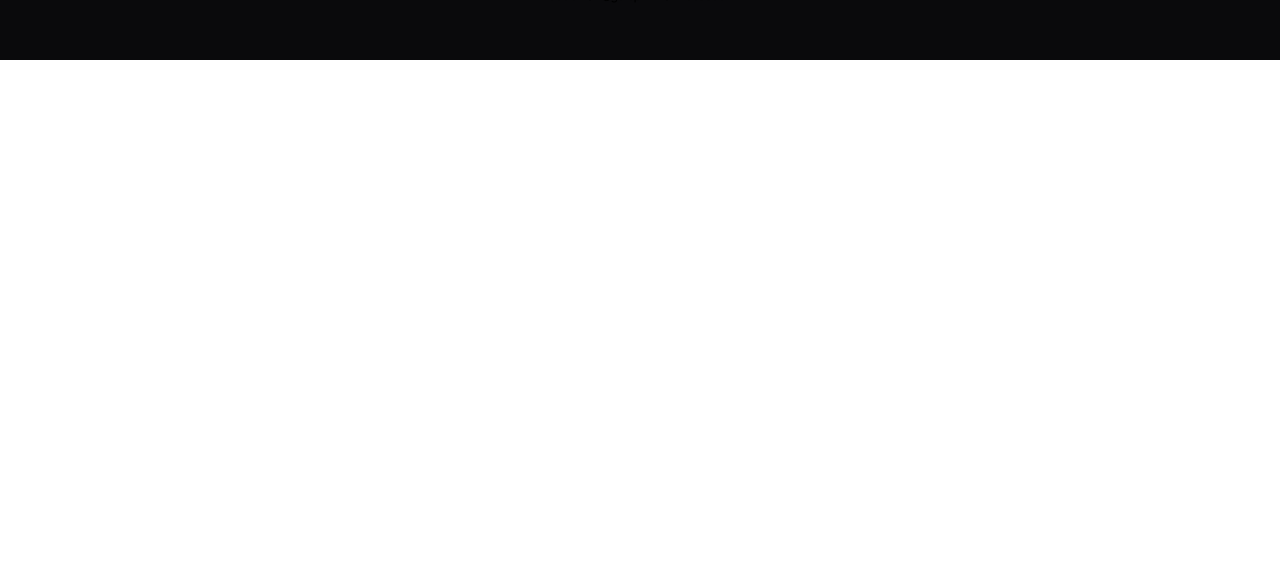
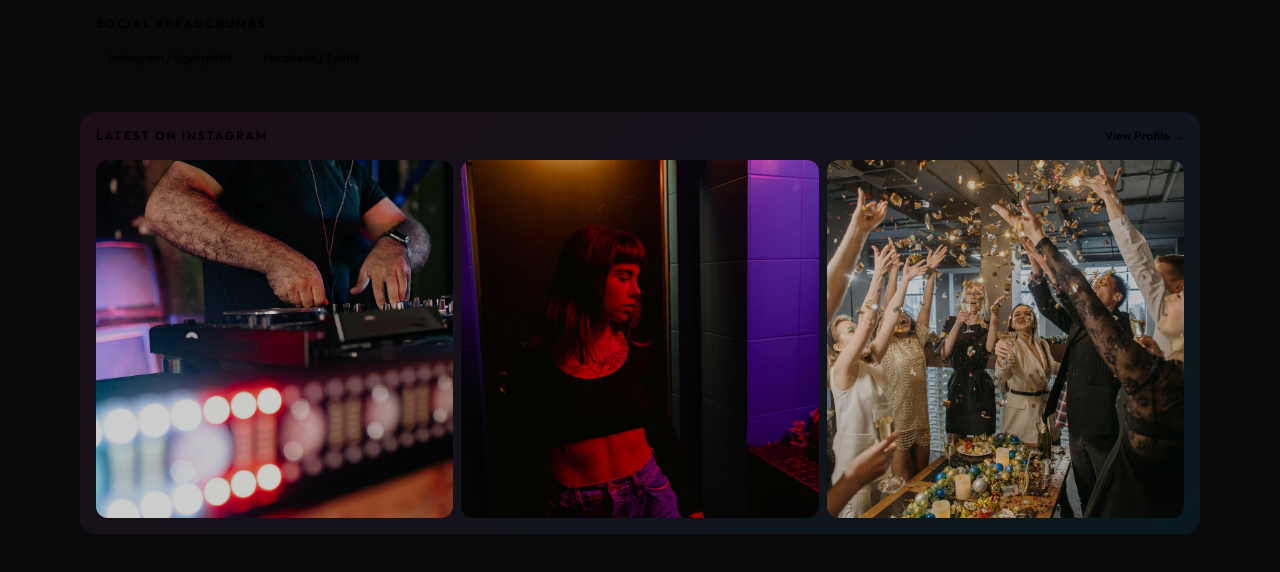
Before and after one commit to asddataking/splifft, a Next.js app: page /checkout in a window 1280 px wide. Shown: the part 1931-2503 px from the top of the page. Before the commit the page ends 1991 px from the top, so only its background shows below. Built offline with nearby package versions, Linux system fonts and the light colour scheme; no server answers; the database is empty.

Commit message:
Updated Section

```diff
--- a/src/components/layout/SiteFooter.tsx
+++ b/src/components/layout/SiteFooter.tsx
@@ -17,6 +17,8 @@ const service = [
 
 export function SiteFooter() {
   const year = new Date().getFullYear();
+  const instagramUrl = "https://www.instagram.com/getsplifft/";
+  const facebookUrl = "https://www.facebook.com/profile.php?id=61572115349869";
 
   return (
     <footer className="relative mt-auto overflow-hidden border-t-2 border-black bg-[#0a0a0c]">
@@ -125,28 +127,70 @@ export function SiteFooter() {
             Built for your smoke
           </p>
         </div>
-        <div className="mt-5 flex flex-wrap items-center justify-center gap-2 text-xs text-[var(--splifft-muted)]">
-          <span className="font-semibold text-[var(--splifft-cream)]/85">
-            Social
-          </span>
-          <span>/</span>
+
+        <div className="mt-8 rounded-2xl border border-white/10 bg-black/25 p-4 sm:p-5">
+          <p className="text-xs font-bold uppercase tracking-[0.16em] text-[var(--splifft-blue)]">
+            Social Breadcrumbs
+          </p>
+          <div className="mt-3 flex flex-wrap items-center gap-2 text-xs">
             <a
-            href="https://www.instagram.com/getsplifft/"
+              href={instagramUrl}
               target="_blank"
               rel="noreferrer"
-            className="text-[var(--splifft-pink)] hover:underline"
+              className="rounded-full border border-[var(--splifft-pink)]/45 px-3 py-1.5 font-semibold text-[var(--splifft-pink)] transition hover:bg-[var(--splifft-pink)]/12"
             >
-            @getsplifft
+              Instagram / @getsplifft
             </a>
-          <span>/</span>
             <a
-            href="https://www.facebook.com/profile.php?id=61572115349869"
+              href={facebookUrl}
               target="_blank"
               rel="noreferrer"
-            className="text-[var(--splifft-pink)] hover:underline"
+              className="rounded-full border border-[var(--splifft-blue)]/45 px-3 py-1.5 font-semibold text-[var(--splifft-blue)] transition hover:bg-[var(--splifft-blue)]/12"
             >
-            Facebook
+              Facebook / Splifft
             </a>
+          </div>
+        </div>
+
+        <div className="mt-6 rounded-2xl border border-white/10 bg-[linear-gradient(140deg,rgba(255,45,146,0.08),rgba(0,191,255,0.08))] p-4 sm:p-5">
+          <div className="flex items-center justify-between gap-3">
+            <p className="text-xs font-bold uppercase tracking-[0.16em] text-[var(--splifft-cream)]">
+              Latest On Instagram
+            </p>
+            <a
+              href={instagramUrl}
+              target="_blank"
+              rel="noreferrer"
+              className="text-xs font-semibold text-[var(--splifft-pink)] hover:underline"
+            >
+              View Profile →
+            </a>
+          </div>
+          <div className="mt-4 grid grid-cols-3 gap-2 sm:gap-3">
+            {[
+              "/events-brand-rooftop.jpg",
+              "/events-private-parties.jpg",
+              "/events-weddings-milestones.jpg",
+            ].map((src) => (
+              <a
+                key={src}
+                href={instagramUrl}
+                target="_blank"
+                rel="noreferrer"
+                aria-label="Open Splifft Instagram profile"
+                className="group relative block aspect-square overflow-hidden rounded-xl border border-white/10"
+              >
+                <Image
+                  src={src}
+                  alt="Latest Splifft Instagram preview"
+                  fill
+                  className="object-cover transition duration-300 group-hover:scale-105"
+                  sizes="(max-width: 768px) 33vw, 180px"
+                />
+                <div className="absolute inset-0 bg-black/20 transition group-hover:bg-black/5" />
+              </a>
+            ))}
+          </div>
         </div>
       </div>
     </footer>
--- a/src/components/premium-home/PremiumHomePage.tsx
+++ b/src/components/premium-home/PremiumHomePage.tsx
@@ -147,67 +147,94 @@ export function PremiumHomePage() {
 
       <section
         id="what-you-get"
-        className="flex min-h-[86svh] snap-start items-start bg-[linear-gradient(180deg,#f6f2eb,#efe7db)] px-4 py-10 md:min-h-[82svh] md:py-10 lg:min-h-[80svh]"
+        className="flex min-h-[86svh] snap-start items-start bg-[linear-gradient(180deg,#f3eee5,#ebe4d8)] px-4 py-8 md:min-h-[82svh] md:py-10 lg:min-h-[80svh]"
       >
-        <div className="mx-auto w-full max-w-md md:max-w-7xl">
-          <div className="grid gap-6 md:grid-cols-[1.25fr_1fr] md:items-start">
-            <div>
-              <h2 className="font-[family-name:var(--font-display)] text-5xl uppercase leading-[0.9] text-[#191622] md:text-6xl">
+        <div className="mx-auto w-full max-w-md rounded-[34px] bg-[#f6f1e8] px-4 py-8 shadow-[0_18px_35px_rgba(49,39,33,0.09)] md:max-w-7xl md:px-10 md:py-10 lg:px-14">
+          <div className="text-center">
+            <p className="text-[1.85rem] italic leading-none text-[#d2679e] md:text-[2.15rem]">
+              ~ Handcrafted ~
+            </p>
+            <h2 className="mt-2 font-[family-name:var(--font-display)] text-5xl uppercase leading-[0.9] tracking-tight text-[#0d1020] md:text-7xl">
               What You Get
             </h2>
-              <p className="mt-3 max-w-3xl text-sm text-[#3b334a] md:text-base">
-                Clean premium details in every pack, made to feel consistent from first open to final session.
+            <p className="mx-auto mt-4 max-w-[36rem] text-base text-[#2e2b36] md:text-[1.35rem]">
+              Clean premium details in every pack,
+              <br className="hidden md:block" />
+              made to feel consistent from first open to final session.
             </p>
-              <div className="mt-6 grid grid-cols-2 gap-3 md:gap-4 lg:gap-5">
+          </div>
+
+          <div className="mt-10 grid gap-4 text-center md:grid-cols-3 md:gap-8">
             {[
-              "Glass tip",
-              "Branded Splifft band",
-              "Premium Midnight Smoking Paper",
-              "Premium 5-pack box",
+              {
+                title: "GLASS FILTER TIP",
+                body: "Premium glass tip for a smoother, cooler draw.",
+              },
+              {
+                title: "BRANDED SPLIFFT BAND",
+                body: "Signature Splifft band seals quality in every pack.",
+              },
+              {
+                title: "PREMIUM MIDNIGHT SMOKING PAPER",
+                body: "Ultra-thin, slow-burning paper for a smooth even burn.",
+              },
             ].map((item) => (
-              <div
-                key={item}
-                className="premium-tilt-card rounded-2xl border border-black/10 bg-white/80 p-4 shadow-[0_8px_24px_rgba(12,12,20,0.12)] md:p-5"
-              >
-                <p className="text-xs uppercase tracking-[0.16em] text-[#5d5768]">Included</p>
-                <p className="mt-2 text-sm font-semibold text-[#1d1a27] md:text-base">{item}</p>
+              <div key={item.title}>
+                <p className="text-[13px] font-extrabold uppercase tracking-[0.08em] text-[#151622]">
+                  {item.title}
+                </p>
+                <p className="mx-auto mt-2 max-w-[16rem] text-sm leading-relaxed text-[#2f2d35]">
+                  {item.body}
+                </p>
               </div>
             ))}
           </div>
-            </div>
-            <div className="relative rounded-2xl border border-black/10 bg-white/50 p-4 md:mt-2 md:p-5">
-              <div className="relative h-32 overflow-hidden rounded-2xl border border-black/10 bg-white md:h-36">
+
+          <div className="mt-5 rounded-[22px] bg-white/70 px-2 py-2 shadow-[0_8px_22px_rgba(22,18,24,0.08)] md:px-8 md:py-4">
+            <div className="relative mx-auto h-24 w-full max-w-5xl md:h-40">
               <ProductImage
                 src="/joint.png"
                 alt="Splifft joint with glass filter on the left and premium smoking paper body on the right"
                 fallbackLabel="splifft-single.png"
-                  className="object-contain px-4 py-3"
+                className="object-contain"
               />
-              </div>
-
-              <div className="mt-3 grid grid-cols-2 gap-2">
-                <div className="rounded-xl border border-black/10 bg-white px-3 py-2 text-[11px] font-semibold uppercase tracking-[0.08em] text-[#1d1a27]">
-                  1. Glass Filter Tip
-                </div>
-                <div className="rounded-xl border border-black/10 bg-white px-3 py-2 text-[11px] font-semibold uppercase tracking-[0.08em] text-[#1d1a27]">
-                  2. Branded Splifft Band
-                </div>
-                <div className="col-span-2 rounded-xl border border-black/10 bg-white px-3 py-2 text-[11px] font-semibold uppercase tracking-[0.08em] text-[#1d1a27]">
-                  3. Premium Midnight Smoking Paper
             </div>
           </div>
 
-              <div className="mt-3 relative h-40 overflow-hidden rounded-2xl border border-black/10 bg-white md:h-44">
-                <ProductImage
-                  src="/Splifft 2.png"
-                  alt="Premium Splifft 5-pack box"
-                  fallbackLabel="splifft-box-open.png"
-                />
-                <div className="absolute left-2 top-2 rounded-lg border border-black/10 bg-white/85 px-2 py-1 text-[10px] font-bold uppercase tracking-[0.08em] text-[#1d1a27]">
-                  4. Premium 5-Pack Box
-                </div>
-              </div>
-            </div>
+          <div className="mt-7 grid gap-3 sm:grid-cols-2 lg:grid-cols-4 lg:gap-4">
+            {[
+              {
+                title: "PREMIUM MATERIALS",
+                body: "Top-shelf components chosen for quality, consistency, and taste.",
+                icon: "◇",
+              },
+              {
+                title: "HANDCRAFTED",
+                body: "Carefully packed by hand to ensure the perfect experience every time.",
+                icon: "♡",
+              },
+              {
+                title: "CONSISTENT QUALITY",
+                body: "From first open to final session. Always reliable.",
+                icon: "⌂",
+              },
+              {
+                title: "SMOOTH EXPERIENCE",
+                body: "Designed for a clean, even burn and a satisfying session.",
+                icon: "◌",
+              },
+            ].map((item) => (
+              <article
+                key={item.title}
+                className="rounded-2xl border border-black/10 bg-white/90 px-5 py-4 text-center shadow-[0_8px_18px_rgba(0,0,0,0.07)]"
+              >
+                <p className="text-lg font-semibold text-[#d2679e]">{item.icon}</p>
+                <h3 className="mt-1 text-[15px] font-extrabold uppercase tracking-[0.04em] text-[#171923]">
+                  {item.title}
+                </h3>
+                <p className="mt-2 text-sm leading-relaxed text-[#2f2d35]">{item.body}</p>
+              </article>
+            ))}
           </div>
         </div>
       </section>
```
Lines whose indentation alone changed are shown as unchanged.
